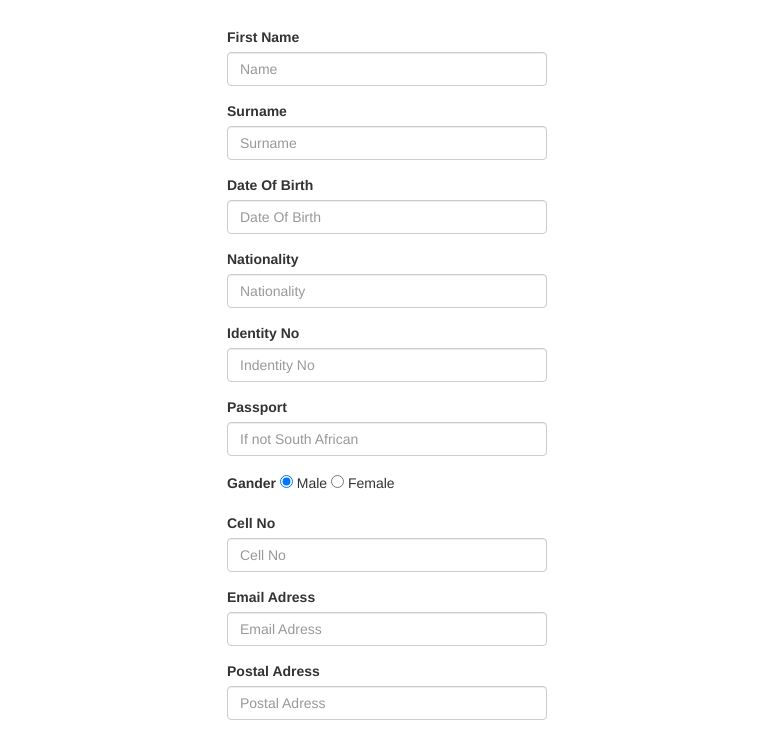
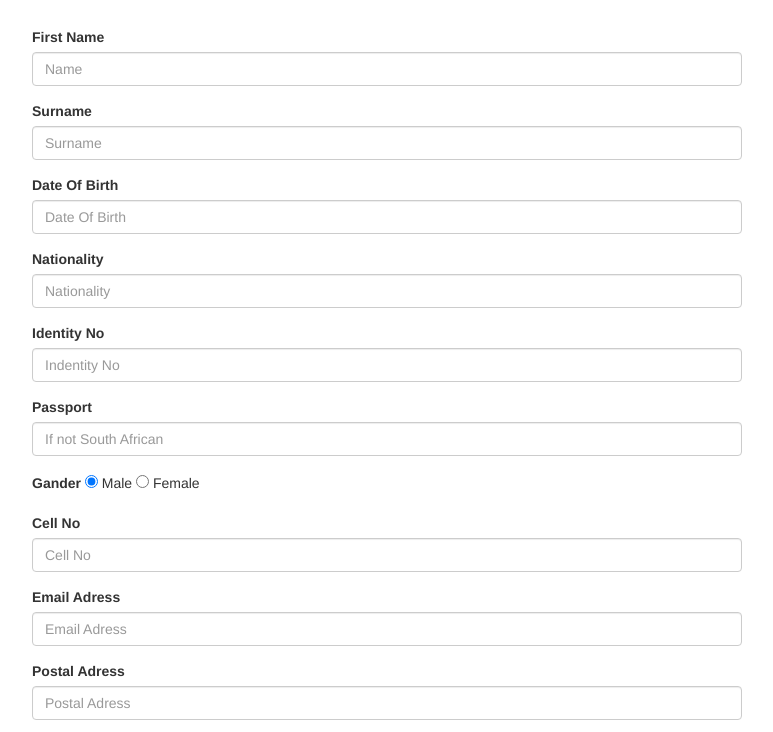
Before and after one commit to khanyie/Registrationform, a plain HTML site: page studentManagement/khanya.html in a window 1280 px wide. Shown: the part 63-795 px from the top of the page, without its empty margins (253-1026 px from the left). Drawn offline with nearby package versions, Linux system fonts and the light colour scheme.

Commit message:
khanya.html
change the colum

```diff
--- a/studentManagement/khanya.html
+++ b/studentManagement/khanya.html
@@ -22,7 +22,7 @@
 <h1 class="text-center">Student Management Portal : Registration</h1>
 <div class="container">
 <div class="row">
-<div class="col-md-4 col-md-offset-4">
+<div class="col-md-8 col-md-offset-2 colum">
 
 <div class="bs-example">
     <form>
```
